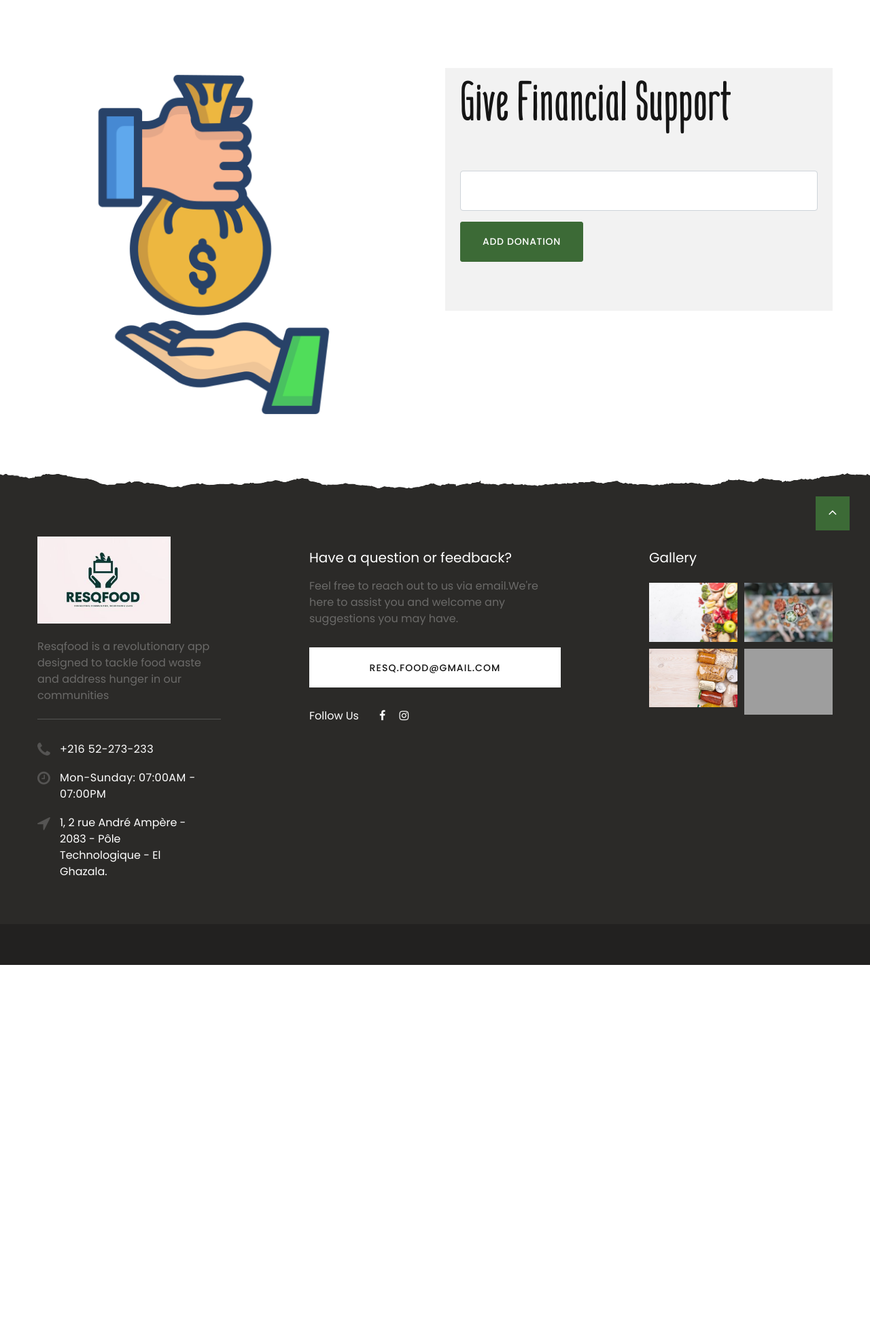
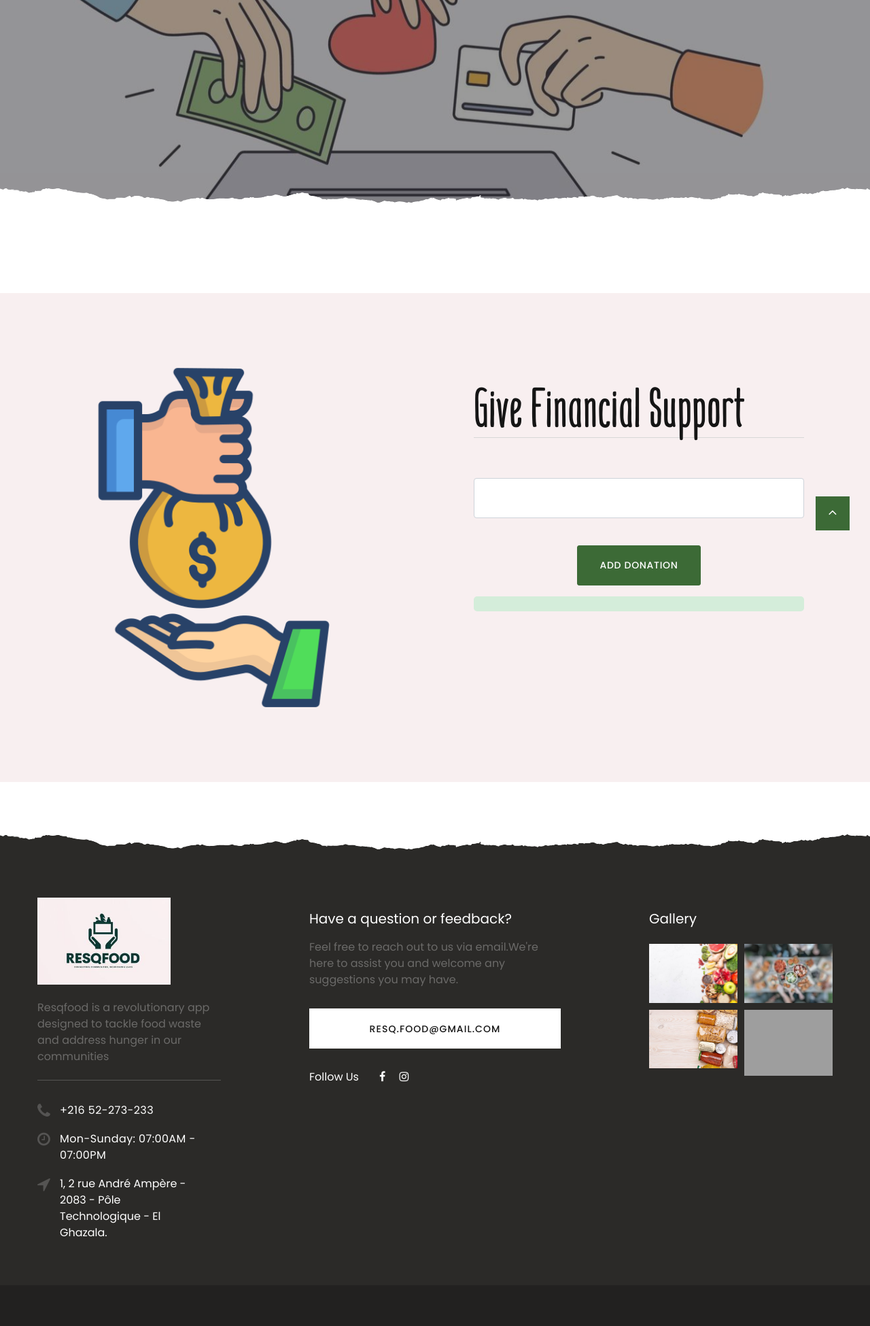
Before and after one commit to hakimnouira/resQfood, a Symfony app: template templates/donation/money.html.twig in a window 1280 px wide. Shown: the part 90-2040 px from the top of the page at 68% size. Before the commit the page ends 1509 px from the top, so only its background shows below. Run offline with Twig, Linux system fonts and the light colour scheme; the template is opened without the code that fills it: most values are stand-ins (such as "Sample title", 1, 10 or a date in 2020); form fields are guessed from the names that the template uses; some libraries are stand-ins or nearby versions; grey boxes are pictures that could not be loaded.

Commit message:
8 commit

```diff
--- a/src/Entity/Donation.php
+++ b/src/Entity/Donation.php
@@ -5,6 +5,7 @@ namespace App\Entity;
 use Doctrine\ORM\Mapping as ORM;
 use App\Repository\DonationRepository;
 use App\Entity\Dcategory;
+use Symfony\Component\Validator\Constraints as Assert;
 
 #[ORM\Entity(repositoryClass: DonationRepository::class)]
 class Donation
@@ -18,6 +19,9 @@ class Donation
     private ?string $donationCategory = null;
 
     #[ORM\Column]
+    #[Assert\NotBlank(message: 'Please insert your donation amount first')]
+
+
     private ?float $donationAmount = null;
 
     #[ORM\Column(length: 150)]
--- a/src/Form/DonationType.php
+++ b/src/Form/DonationType.php
@@ -39,8 +39,9 @@ class DonationType extends AbstractType
             ->add('donationAmount', NumberType::class, [
                 'label' => false, // Hide label
                 'attr' => [
-                    'placeholder' => 'Please enter your donation amount (in dinar)',
+                    'placeholder' => 'Please enter your donation amount (In tunisian dinar)',
                     'class' => 'form-control'
+
                 ],
             ]);
     }
--- a/templates/donation/money.html.twig
+++ b/templates/donation/money.html.twig
@@ -3,25 +3,55 @@
 {% block title %}Donate Money{% endblock %}
 
 {% block body %}
-   <!-- Donate Money-->
-      <section class="section section-md section-first bg-default text-md-left">
+  <section class="breadcrumbs-custom-inset">
+    <div class="breadcrumbs-custom context-dark bg-overlay-46">
+      <div class="container">
+        <ul class="breadcrumbs-custom-path">
+        </ul>
+      </div>
+      <div class="box-position" style="background-image: url('{{ asset('images/donationtest.jpg') }}');"></div>
+    </div>
+  </section>
+
+  <section class="section section-md bg-default section-top-image mb-0">
+    <div class="container">
+      <div class="bg-light p-4 mb-4">
+      </div>
+    </div>
+
+    <section class="section section-md section-first bg-default text-md-left d-flex align-items-center" style="background-color: #f8eff0; margin-top: -40px;">
     <div class="container">
       <div class="row row-50 justify-content-center">
         <div class="col-md-10 col-lg-5 col-xl-6">
           <img src="{{ asset('images/donatemoney.png') }}" alt="" width="519" height="446"/>
         </div>
         <div class="col-md-10 col-lg-7 col-xl-6">
-              <div style="border: 2px solid transparent; background-color: #f2f2f2; padding: 20px; margin: 0 auto; width: 100%;">
+          <div style="border: 2px solid transparent; padding: 40px; width: 100%;">
             <h2>Give Financial Support</h2>
-                <!-- Money donation form-->
+            <hr>
             <div class="tabs-custom tabs-horizontal tabs-line" id="tabs-4">
-                  <div style="margin-bottom: 50px;"> <!-- Add margin-bottom -->
-                    {{ form_start(form, {'attr': {'class': 'donation-form'}}) }}
+              <div style="margin-bottom: 20px;">
+                {{ form_start(form, {'attr': {'novalidate': 'novalidate'}}) }}
                 <div class="form-group">
-                        {{ form_widget(form.donationAmount) }}
+                   {{ form_widget(form.donationAmount, {'attr': {'class': 'form-control', 'oninput': 'this.value = this.value.replace(/[^1-9]/g, \'\')'}}) }}
+                 {% if form_errors(form.donationAmount)|length > 0 and not form.vars.valid %}
+                    <div class="alert alert-danger mt-2">
+                       Please insert your donation amount first
                     </div>
-                      <button type="submit" class="btn btn-primary">Add Donation</button> <!-- Submit button -->
+                  {% endif %}
+                </div>
+                <br>
+                <div class="form-group text-center">
+                  <button type="submit" class="btn btn-primary" id="addDonationButton">Add Donation</button>
+                </div>
                 {{ form_end(form) }}
+               {% if donationAdded is not empty %}
+    <div class="alert alert-success mt-2">
+        {{ donationAdded[0] }}
+    </div>
+{% endif %}
+
+
               </div>
             </div>
           </div>
@@ -29,4 +59,53 @@
       </div>
     </div>
   </section>
+  </section>
+ <style>
+    /* Custom styling for error message */
+    .alert-danger {
+      background-color: #dddddd; /* Grey background */
+      color: red; /* Red text */
+      padding: 10px; /* Padding */
+      border-radius: 5px; /* Rounded corners */
+      margin-top: 10px; /* Margin from the top */
+    }
+
+    /* Custom styling for success message */
+    .alert-success {
+      background-color: #d4edda; /* Light green background */
+      color: green; /* Green text */
+      padding: 10px; /* Padding */
+      border-radius: 5px; /* Rounded corners */
+      margin-top: 10px; /* Margin from the top */
+    }
+  </style>
+
+<script>
+  document.addEventListener('DOMContentLoaded', function() {
+    var donationAmountField = document.getElementById('donation_amount');
+    var donationAmountError = document.getElementById('donation-amount-error');
+    var successMessage = document.getElementById('success-message');
+    var addDonationButton = document.getElementById('addDonationButton');
+
+    donationAmountField.addEventListener('input', function() {
+      if (donationAmountField.value.trim() !== '') {
+        donationAmountError.style.display = 'none';
+        successMessage.style.display = 'none'; // Hide success message when typing in the field
+      } else {
+        donationAmountError.style.display = 'block';
+      }
+    });
+
+    addDonationButton.addEventListener('click', function(event) {
+      if (donationAmountField.value.trim() === '') {
+        donationAmountError.style.display = 'block';
+        successMessage.style.display = 'none'; // Hide success message if the field is empty
+        event.preventDefault(); // Prevent form submission
+      } else {
+        successMessage.style.display = 'block'; // Show success message when the form is submitted successfully
+      }
+    });
+  });
+</script>
+
 {% endblock %}
```
Also changed, not shown: public/css/donationmoney.css (added, +77 -0 lines), src/Controller/DonationController.php (+14 -2 lines), public/images/donationtest.avif (added), public/images/donationtest.jpg (added), public/images/donationtest.png (added), public/images/donationtest.webp (added). Lines whose indentation alone changed are shown as unchanged.
